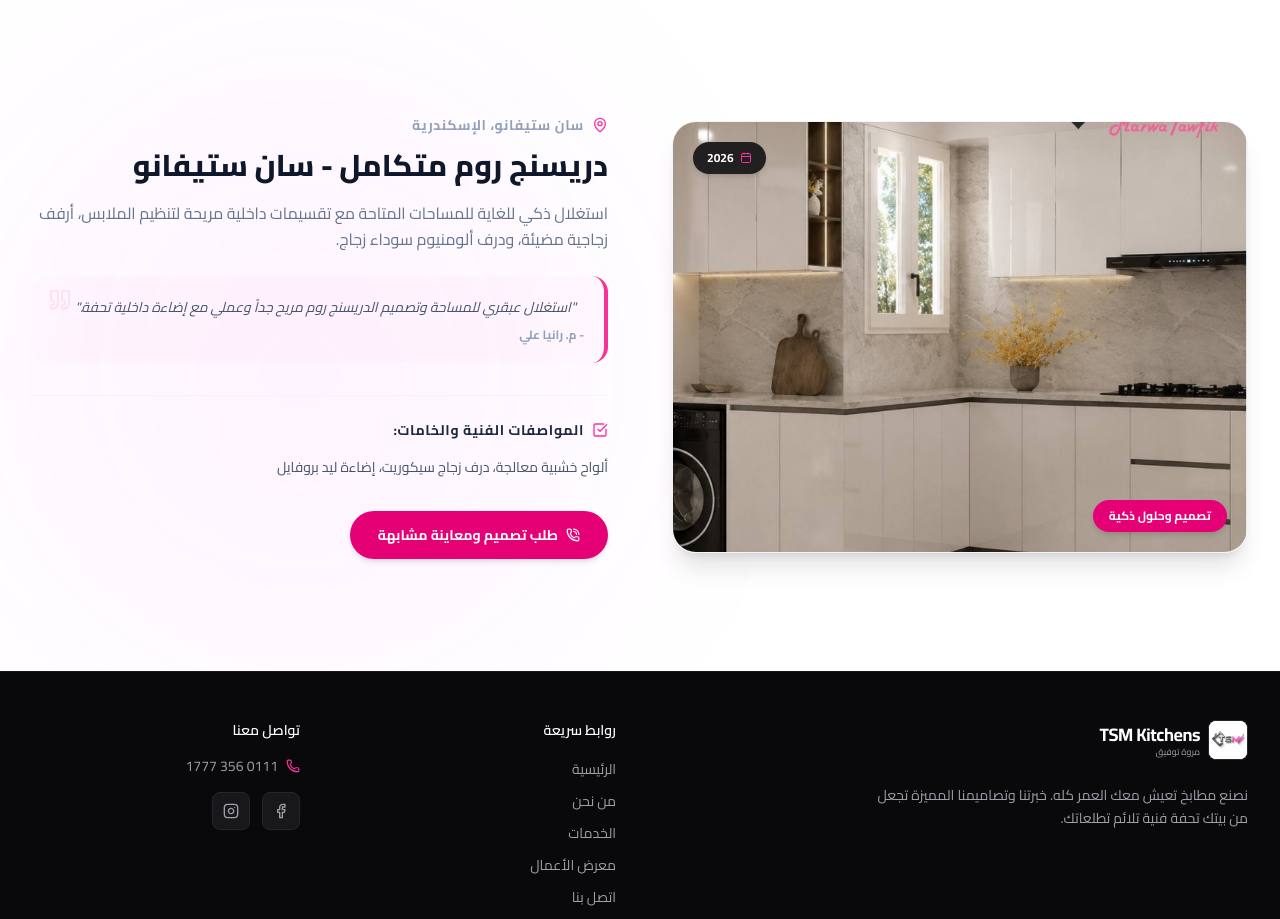
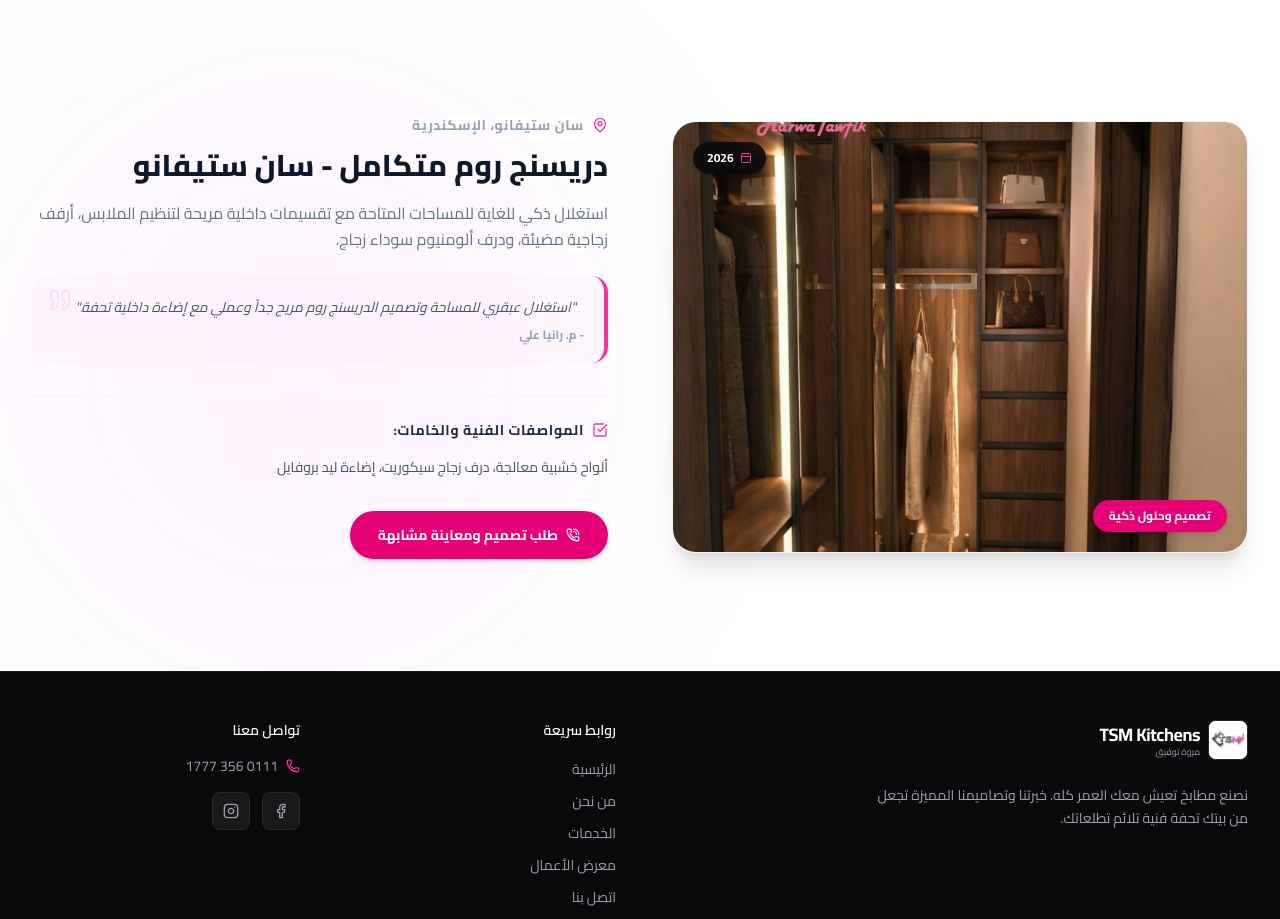
Before and after one commit to Muhammed9955/TSM_Kitchens_Marwa_Tawfik, a Next.js app: page /projects in a window 1280 px wide. Shown: the part 1560-2479 px from the top of the page. Built offline with nearby package versions, Linux system fonts and the light colour scheme.

Commit message:
feat: set official logo as brand favicon and align third project image path

```diff
--- a/src/app/(arabic)/layout.tsx
+++ b/src/app/(arabic)/layout.tsx
@@ -23,7 +23,7 @@ export const metadata: Metadata = {
     type: "website",
   },
   icons: {
-    icon: "/favicon.jpg",
+    icon: "/images/logo.jpg",
   },
 };
 
--- a/src/app/(english)/en/layout.tsx
+++ b/src/app/(english)/en/layout.tsx
@@ -23,7 +23,7 @@ export const metadata: Metadata = {
     type: "website",
   },
   icons: {
-    icon: "/favicon.jpg",
+    icon: "/images/logo.jpg",
   },
 };
 
--- a/src/components/Projects.tsx
+++ b/src/components/Projects.tsx
@@ -73,7 +73,7 @@ const projectsData: ProjectItem[] = [
     titleEn: "Bespoke Dressing Room - San Stefano",
     descAr: "استغلال ذكي للغاية للمساحات المتاحة مع تقسيمات داخلية مريحة لتنظيم الملابس، أرفف زجاجية مضيئة، ودرف ألومنيوم سوداء زجاج.",
     descEn: "Highly optimized walk-in closet space featuring customized drawer grids, integrated LED profiles, and premium black aluminum glass doors.",
-    image: "/images/711846958_1607152504751177_8435629229339703644_n.jpg",
+    image: "/images/689215323_1577073144425780_5648049577088391907_n.jpg",
     locationAr: "سان ستيفانو، الإسكندرية",
     locationEn: "San Stefano, Alexandria",
     year: "2026",
--- a/src/components/ProjectsPreview.tsx
+++ b/src/components/ProjectsPreview.tsx
@@ -47,7 +47,7 @@ const projectsPreviewData: ProjectPreviewItem[] = [
     titleEn: "Bespoke Dressing Room - San Stefano",
     descAr: "استغلال ذكي للغاية للمساحات المتاحة مع تقسيمات داخلية مريحة، أرفف زجاجية مضيئة، ودرف ألومنيوم سوداء.",
     descEn: "Highly optimized walk-in closet space featuring customized drawer grids, profile LEDs, and tempered glass doors.",
-    image: "/images/711846958_1607152504751177_8435629229339703644_n.jpg",
+    image: "/images/689215323_1577073144425780_5648049577088391907_n.jpg",
     locationAr: "سان ستيفانو، الإسكندرية",
     locationEn: "San Stefano, Alexandria"
   }
```
Also changed, not shown: public/favicon.jpg (deleted).
